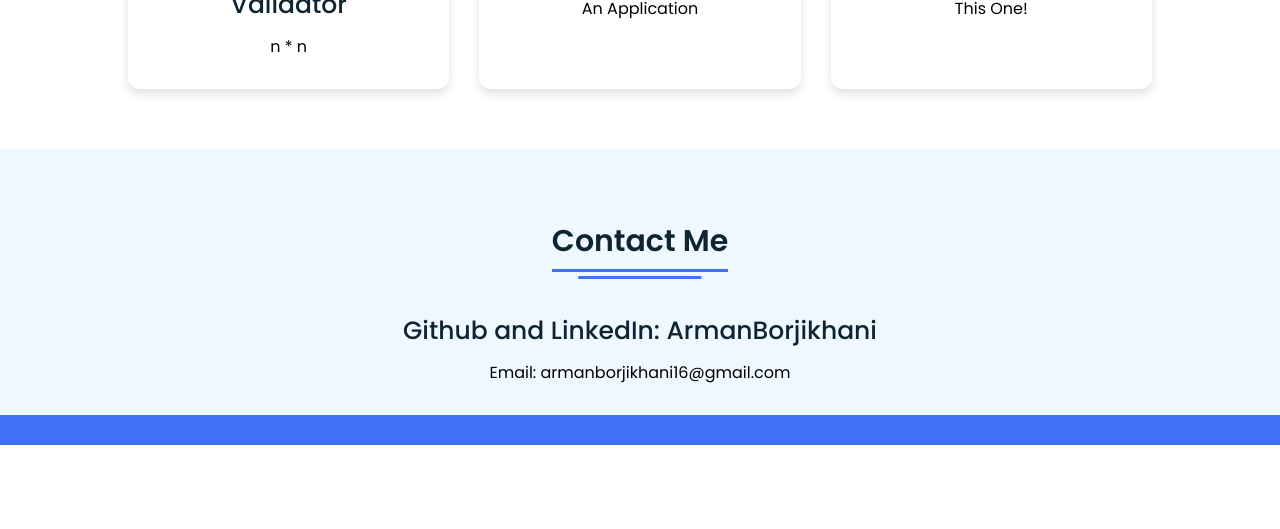
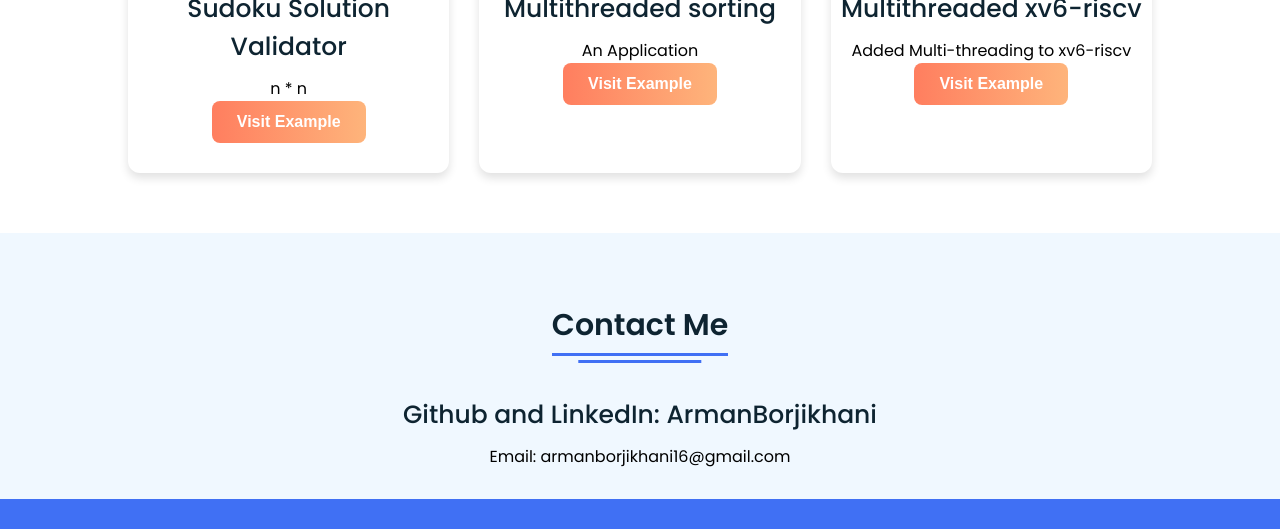
Before and after one commit to ArmanBorjikhani/Personal-Portfolio, a plain HTML site: page index.html in a window 1280 px wide. Shown: the part 2684-3213 px from the top of the page. Before the commit the page ends 3129 px from the top, so only its background shows below. Drawn offline with Linux system fonts and the light colour scheme.

Commit message:
Added project links and styled Open btn

```diff
--- a/index.html
+++ b/index.html
@@ -126,7 +126,10 @@
               <i class="fas fa-paint-brush"></i>
             </div>
             <div class="topic">CPU scheduling algorithms</div>
-            <p>Added CPU scheduling algorithms on xv6-riscv</p>
+            <p>CPU scheduling algorithms simulation</p>
+            <a href="https://github.com/ArmanBorjikhani/CPU-Scheduling-algorithms" target="_blank">
+                <button class="open-btn">Visit Example</button>
+            </a>
           </div>
           <div class="box">
             <div class="icon">
@@ -134,6 +137,9 @@
             </div>
             <div class="topic">Synchronization</div>
             <p>TA-Student Simulation</p>
+            <a href="https://github.com/ArmanBorjikhani/Synchronization-problem---TA-student-simulation" target="_blank">
+                <button class="open-btn">Visit Example</button>
+            </a>
           </div>
           <div class="box">
             <div class="icon">
@@ -141,6 +147,9 @@
             </div>
             <div class="topic">Sudoku Solution Validator</div>
             <p>n * n</p>
+            <a href="https://github.com/ArmanBorjikhani/SudokuSolutionValidator" target="_blank">
+                <button class="open-btn">Visit Example</button>
+            </a>
           </div>
           <div class="box">
             <div class="icon">
@@ -148,13 +157,19 @@
             </div>
             <div class="topic">Multithreaded sorting</div>
             <p>An Application</p>
+            <a href="https://github.com/ArmanBorjikhani/Multithreaded-Sorting-Application" target="_blank">
+                <button class="open-btn">Visit Example</button>
+            </a>
           </div>
           <div class="box">
             <div class="icon">
               <i class="fas fa-tablet-alt"></i>
             </div>
-            <div class="topic">Personal Portfolio</div>
-            <p>This One!</p>
+            <div class="topic">Multithreaded xv6-riscv</div>
+            <p>Added Multi-threading to xv6-riscv</p>
+                        <a href="https://github.com/ArmanBorjikhani/XV6-OS" target="_blank">
+                <button class="open-btn">Visit Example</button>
+            </a>
           </div>
         </div>
       </div>
--- a/style.css
+++ b/style.css
@@ -497,3 +497,20 @@ footer .text span a:hover{
     color: #4070f4;
   }
 }
+
+.open-btn {
+    background: linear-gradient(90deg, #ff7e5f, #feb47b);
+    color: white;
+    border: none;
+    padding: 12px 25px;
+    font-size: 16px;
+    font-weight: bold;
+    border-radius: 8px;
+    cursor: pointer;
+    transition: all 0.3s ease;
+}
+
+.open-btn:hover {
+    transform: translateY(-3px);
+    box-shadow: 0 8px 12px rgba(0,0,0,0.2);
+}
```
